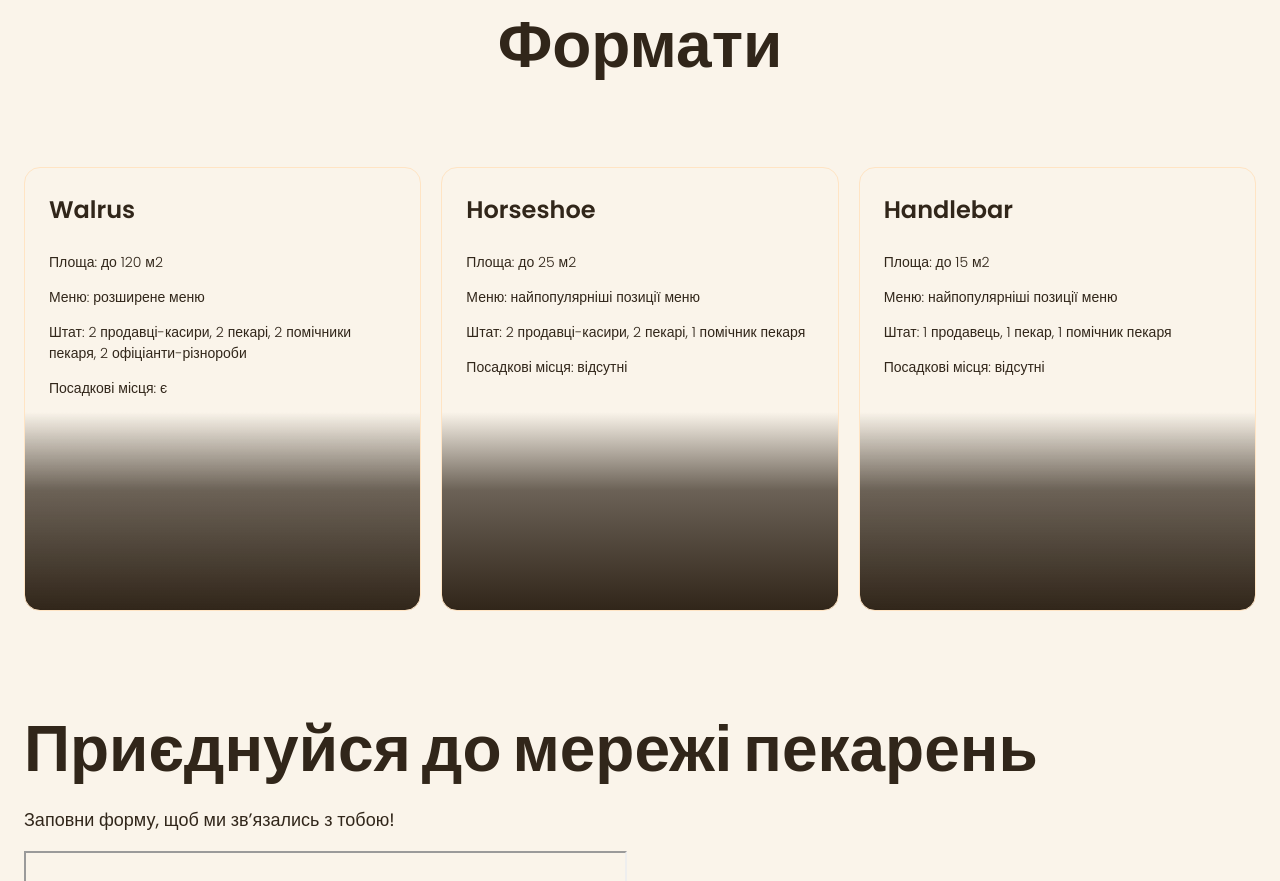
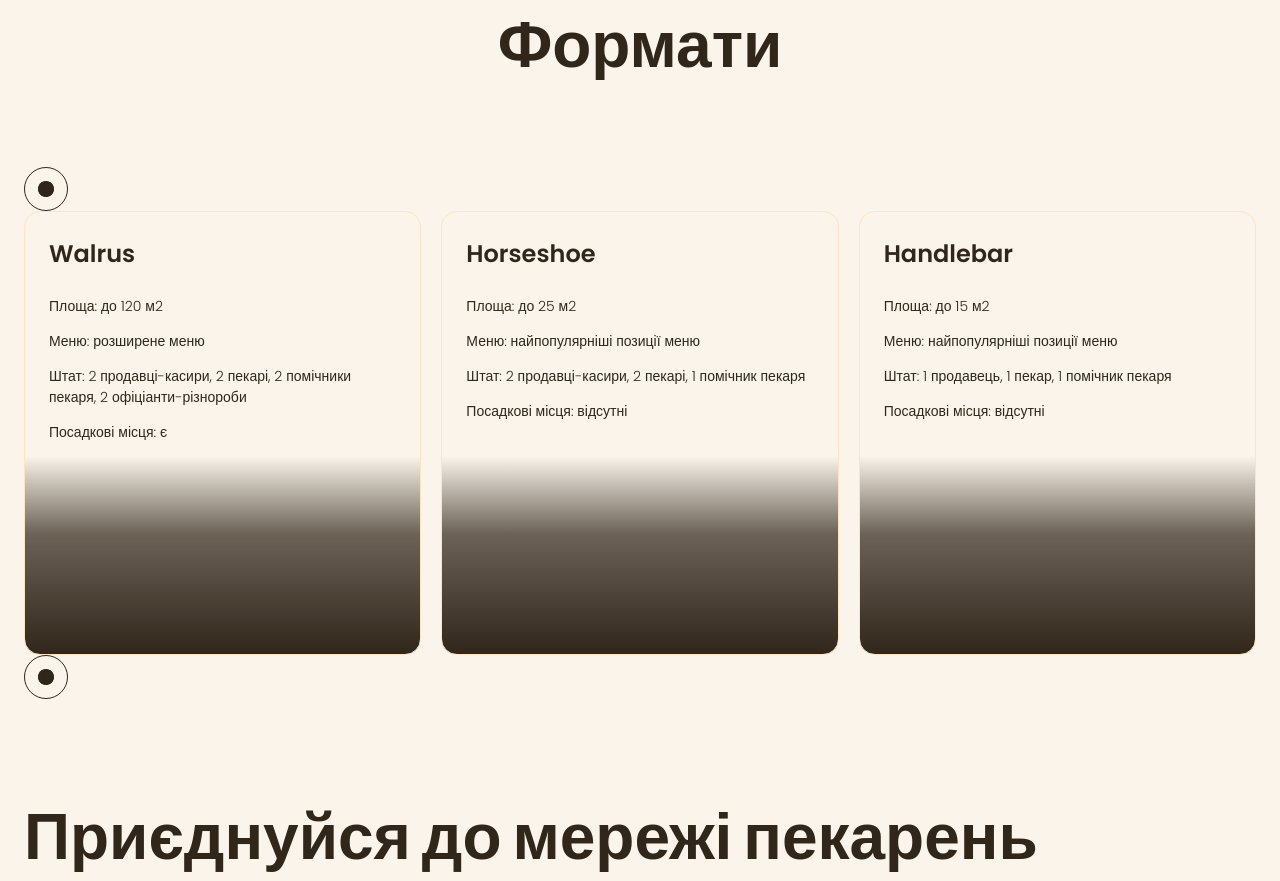
Before and after one commit to o1hapo/genius-test, a plain HTML site: page index.html in a window 1280 px wide. Shown: the part 3072-3953 px from the top of the page. Drawn offline with Linux system fonts and the light colour scheme; grey boxes are pictures that could not be loaded.

Commit message:
worked with SVG

```diff
--- a/css/styles.css
+++ b/css/styles.css
@@ -291,6 +291,26 @@ ul {
   font-weight: 300;
 }
 
+/*Carousel*/
+.carousel-button {
+  display: flex;
+  align-items: center;
+  justify-content: center;
+  width: 44px;
+  height: 44px;
+  padding: 0;
+  fill: var(--color-primary-dark);
+  background-color: transparent;
+  border-radius: 50%;
+  border: 1px solid var(--color-primary-dark);
+  cursor: pointer;
+}
+
+.carousel-button:hover {
+  background-color: var(--color-primary-dark);
+  fill: var(--color-primary-light);
+}
+
 /*Contact section*/
 .contact-title {
   margin-bottom: 16px;
@@ -307,6 +327,14 @@ ul {
   color: var(--color-brand-normal);
 }
 
+.address-icon {
+  fill: var(--color-primary-light);
+}
+
+.address-icon:hover {
+  fill: var(--color-brand-normal);
+}
+
 .address-copyright {
   font-size: 14px;
 }
--- a/index.html
+++ b/index.html
@@ -119,6 +119,11 @@
       <section class="section" id="formats-section">
         <div class="container">
           <h2 class="formats-title section-title centered">Формати</h2>
+          <button class="carousel-button" type="button">
+            <svg width="16" height="16">
+              <use href="./images/icons.svg#icon-arrow"></use>
+            </svg>
+          </button>
           <ul class="formats-list">
             <li class="formats-item">
               <article class="format-card">
@@ -157,6 +162,11 @@
               </article>
             </li>
           </ul>
+          <button class="carousel-button" type="button">
+            <svg width="16" height="16">
+              <use href="./images/icons.svg#icon-arrow"></use>
+            </svg>
+          </button>
         </div>
       </section>
       <section class="section" id="contact-section">
@@ -210,10 +220,18 @@
               >
             </li>
             <li>
-              <a href="#"></a>
+              <a href="#">
+                <svg class="address-icon" width="32" height="32">
+                  <use href="./images/icons.svg#icon-facebook"></use>
+                </svg>
+              </a>
             </li>
             <li>
-              <a href="#"></a>
+              <a href="#">
+                <svg class="address-icon" width="32" height="32">
+                  <use href="./images/icons.svg#icon-instagram"></use>
+                </svg>
+              </a>
             </li>
           </ul>
           <a class="address-link" href="#" target="_blank"
```
Also changed, not shown: images/icons.svg (added).
